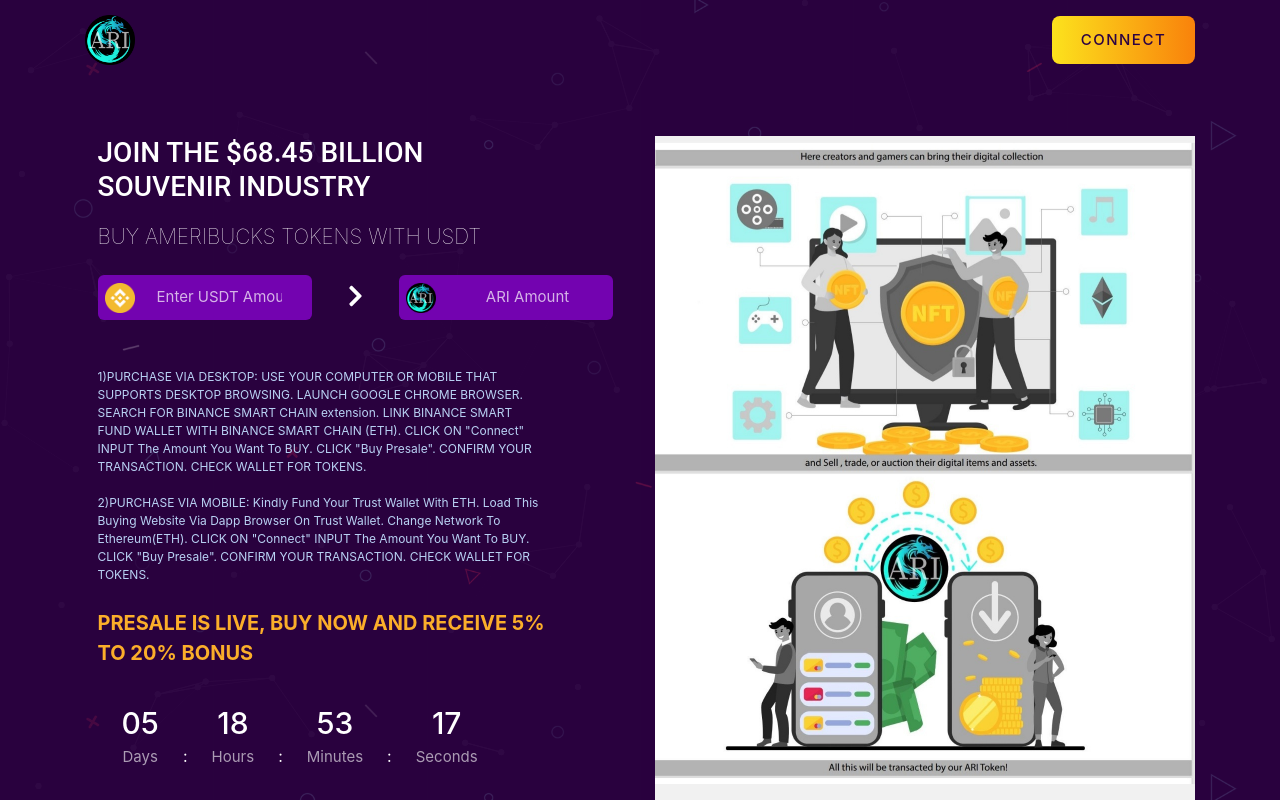
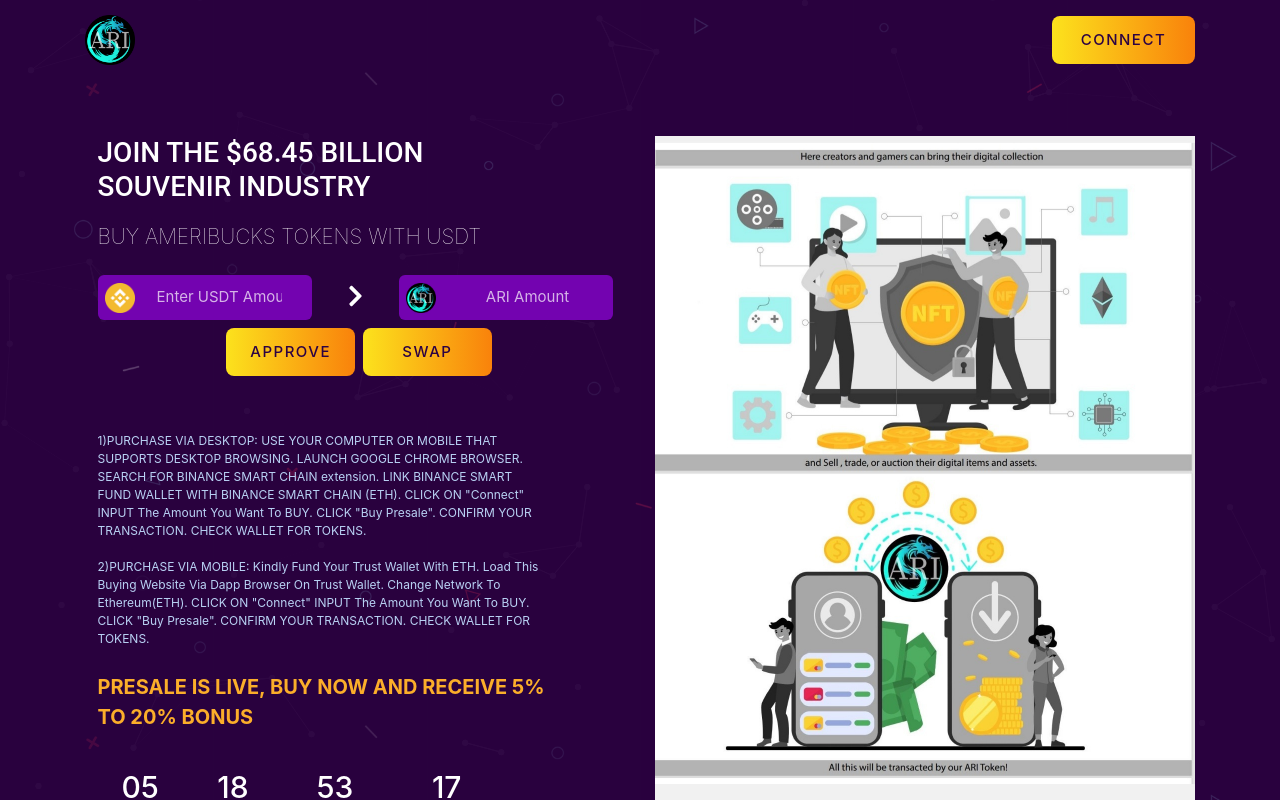
Before and after one commit to thinkmuneeb/presale-ariswap, a React (Create React App) app: page / in a window 1280 px wide. Shown: the top 800 px of the page. Built offline with nearby package versions, Linux system fonts and the light colour scheme.

Commit message:
add approve & swap buttons

```diff
--- a/src/components/InputConverter.tsx
+++ b/src/components/InputConverter.tsx
@@ -5,6 +5,7 @@
 
 import Icon from "../assets/coin_bnb.png";
 import IconLogo from "../assets/logo.png";
+import Button from "./Button";
 
 const SecondText = styled.p`
   font-size: 1.3rem;
@@ -106,6 +107,20 @@
       width: 100%;
     }
   }
+  .button-container {
+    .button-approve {
+      width: 25%;
+      @media (max-width: 991px) {
+        width: 100%;
+      }
+    }
+    .button-swap {
+      width: 25%;
+      @media (max-width: 991px) {
+        width: 100%;
+      }
+    }
+  }
 `;
 
 const IconImage = styled.img`
@@ -121,37 +136,45 @@
   };
 
   return (
-    <div className='mb-5'>
+    <div className="mb-5">
       <SecondText>BUY AMERIBUCKS TOKENS WITH USDT</SecondText>
       <Converter>
-        <div className='user-input'>
-          <IconImage src={Icon} alt='' />
+        <div className="user-input">
+          <IconImage src={Icon} alt="" />
           <input
-            type='number'
+            type="number"
             onChange={onChange}
-            placeholder='Enter USDT Amount'
-            id='quantity'
-            name='quantity'
-            min='-100'
-            max='100'
+            placeholder="Enter USDT Amount"
+            id="quantity"
+            name="quantity"
+            min="-100"
+            max="100"
           />
         </div>
-        <div className='icon-arrow'>
+        <div className="icon-arrow">
           <FontAwesomeIcon icon={faChevronRight} />
         </div>
 
-        <div className='converter-input'>
-          <IconImage src={IconLogo} alt='' />
+        <div className="converter-input">
+          <IconImage src={IconLogo} alt="" />
           <input
             readOnly
-            type='number'
-            id='quantity'
-            name='converter'
-            placeholder='ARI Amount'
+            type="number"
+            id="quantity"
+            name="converter"
+            placeholder="ARI Amount"
             value={num ? num * 11000 : ""}
-            min='-100'
-            max='100'
+            min="-100"
+            max="100"
           />
+        </div>
+        <div className="d-flex flex-row justify-content-center align-items-center button-container w-100">
+          <div className="my-2 mx-2 button-approve">
+            <Button onClick={() => {}} text="APPROVE" />
+          </div>
+          <div className="button-swap">
+            <Button onClick={() => {}} text="SWAP" />
+          </div>
         </div>
       </Converter>
     </div>
```
